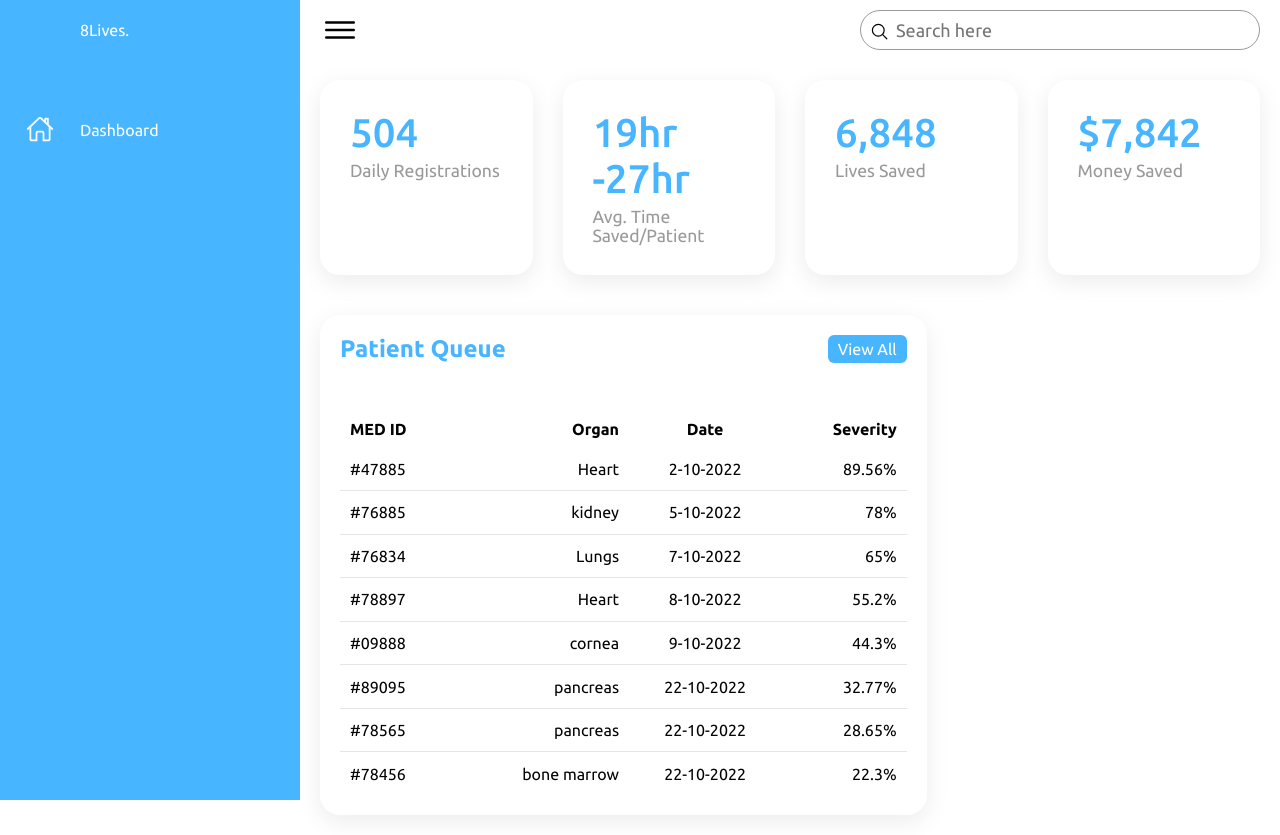
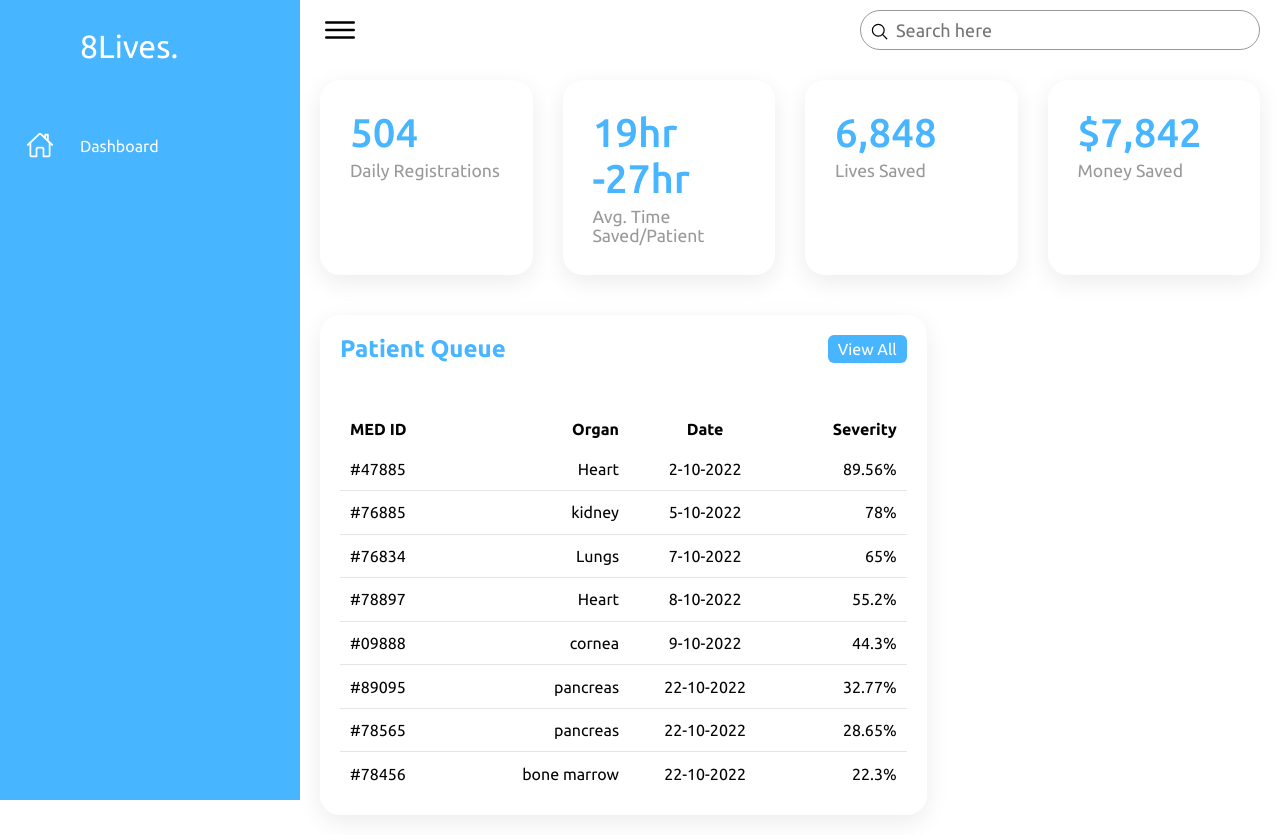
Before and after one commit to abu-does-code/8lives, a plain HTML site: page dashboard/8liveslist-main/index.html in a window 1280 px wide. Drawn offline with nearby package versions, Linux system fonts and the light colour scheme.

Commit message:
dashboad styling

```diff
--- a/dashboard/8liveslist-main/assets/css/style.css
+++ b/dashboard/8liveslist-main/assets/css/style.css
@@ -56,7 +56,10 @@ body {
   border-top-left-radius: 30px;
   border-bottom-left-radius: 30px;
 }
-
+.navigation #tit{
+  font-size: 32px;
+  margin-top: 1rem;
+}
 .navigation ul li:hover,
 .navigation ul li.hovered {
   background-color: var(--white);
@@ -230,6 +233,7 @@ body {
   justify-content: space-between;
   cursor: pointer;
   box-shadow: 0 7px 25px rgba(0, 0, 0, 0.08);
+  transition: all .3s ease;
 }
 
 .cardBox .card .numbers {
--- a/dashboard/8liveslist-main/index.html
+++ b/dashboard/8liveslist-main/index.html
@@ -25,7 +25,7 @@
                     <a href="#">
                         <span class="icon">
                         </span>
-                        <span class="title">8Lives.</span>
+                        <span class="title" id="tit">8Lives.</span>
                     </a>
                 </li>
 
```
